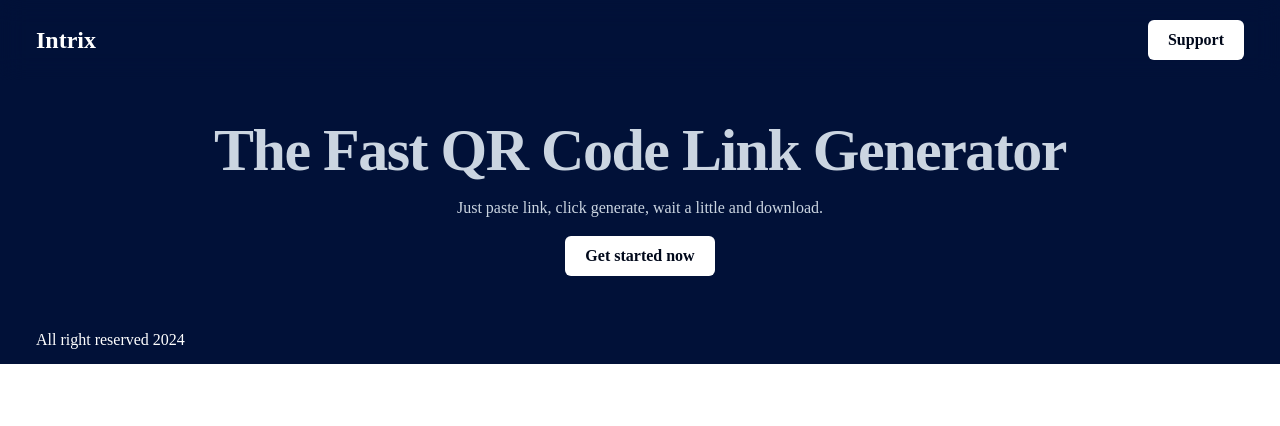
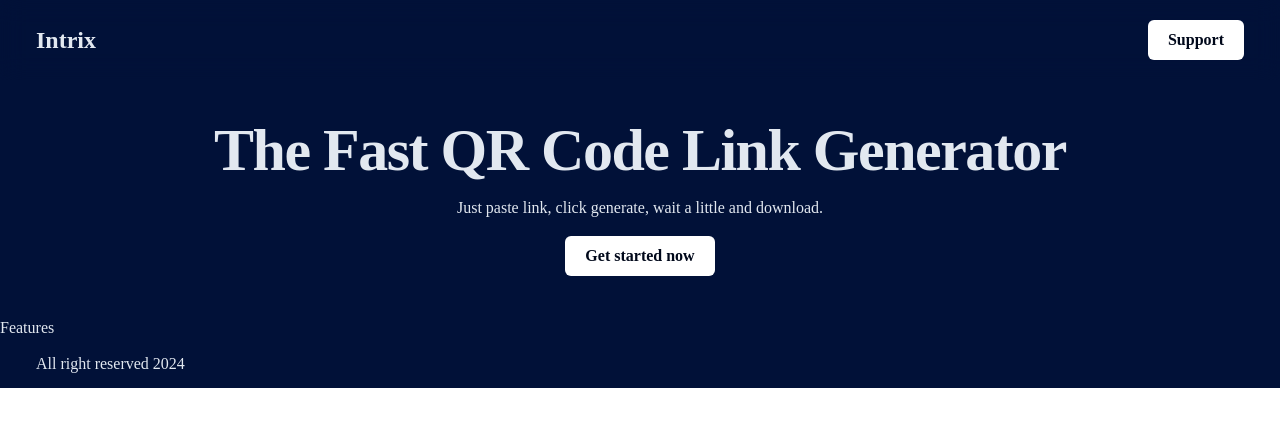
Before and after one commit to fisayo-dev/QRCode-Generator, a React (Vite) app: page / in a window 1280 px wide. Shown: the top 426 px of the page. Built offline with nearby package versions, Linux system fonts and the light colour scheme.

Commit message:
Modified inta a component

```diff
--- /dev/null
+++ b/src/components/Features.jsx
@@ -0,0 +1,7 @@
+const Features = () => {
+  return (
+    <div>Features</div>
+  )
+}
+
+export default Features
--- /dev/null
+++ b/src/components/Hero.jsx
@@ -0,0 +1,19 @@
+import Button from "../components/Button";
+
+const Hero = () => {
+  return (
+    <div className="container mx-auto px-4 ">
+      <div className="grid justify-items-center">
+        <div className="grid gap-4 py-10 text-center">
+          <h2 className="capitalize text-6xl font-bold tracking-tight">
+            The fast QR Code link generator
+          </h2>
+          <p>Just paste link, click generate, wait a little and download.</p>
+          <Button styles="mx-auto">Get started now</Button>
+        </div>
+      </div>
+    </div>
+  );
+};
+
+export default Hero
--- a/src/index.css
+++ b/src/index.css
@@ -7,6 +7,7 @@
   padding: 0;
   margin: 0;
   box-sizing: border-box;
+  @apply text-slate-200
 }
 
 :root {
--- a/src/pages/Home.jsx
+++ b/src/pages/Home.jsx
@@ -1,18 +1,13 @@
-import Button from "../components/Button";
+import Hero from "../components/Hero";
+import Features from "../components/Features";
+
 import AppLayout from "../layouts/AppLayout";
 
 const Home = () => {
   return (
     <AppLayout>
-      <div className="container mx-auto px-4 text-slate-300">
-        <div className="grid justify-items-center">
-          <div className="grid gap-4 py-10 text-center">
-            <h2 className="capitalize text-6xl font-bold tracking-tight">The fast QR Code link generator</h2>
-            <p>Just paste link, click generate, wait a little and download.</p>
-            <Button styles="mx-auto">Get started now</Button>
-          </div>
-        </div>
-      </div>
+      <Hero />
+      <Features />
     </AppLayout>
   );
 };
```
